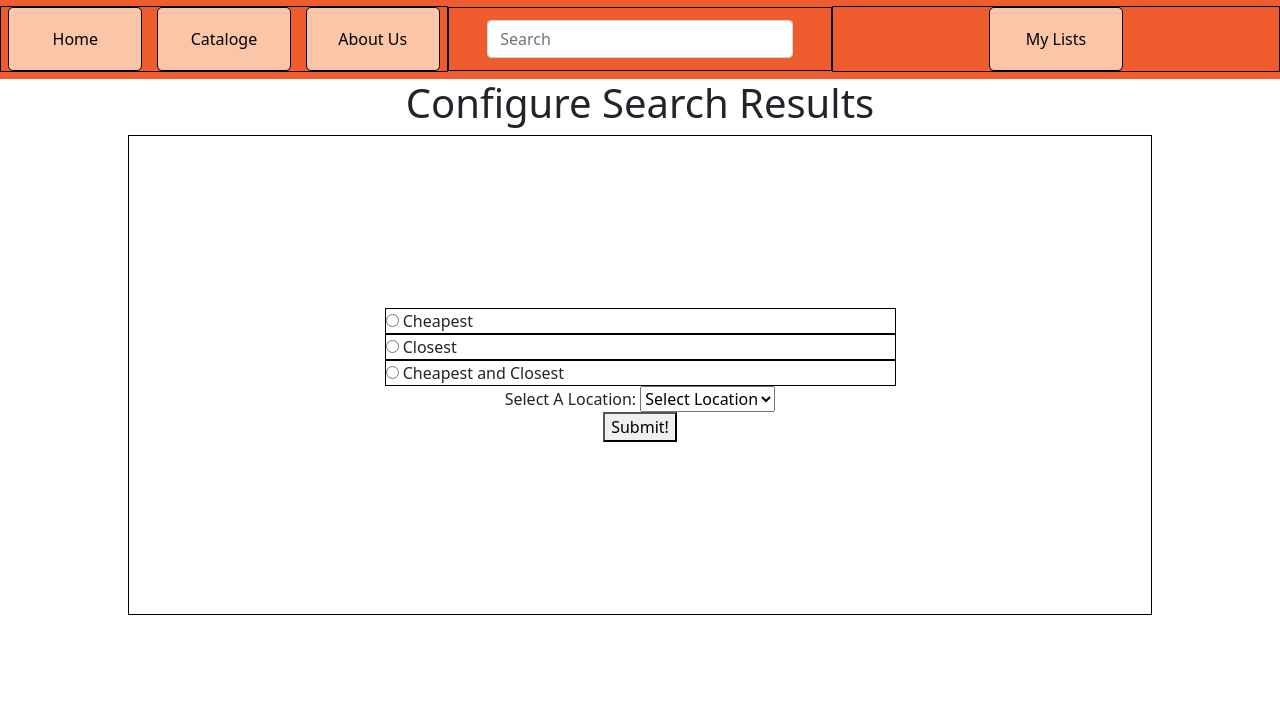
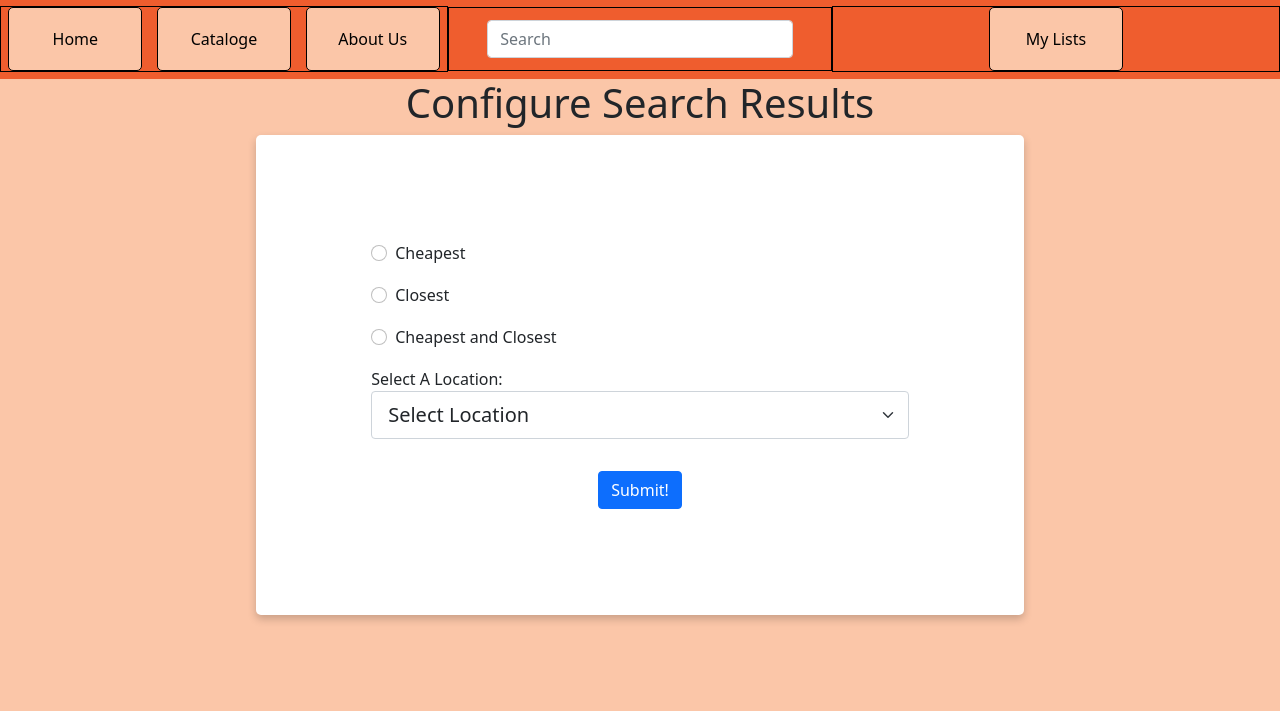
Before and after one commit to Zion-Haye/Matrix-SmartShopper, a Django app: page /ConfigureResults/ in a window 1280 px wide. Shown: the part 81-800 px from the top of the page. Run offline with Django 3.2, Linux system fonts and the light colour scheme; the visitor is signed in with stand-in values (Sample User, id 1); data that the repository does not hold is empty.

Commit message:
Front End: v2

```diff
--- a/smartshopperapp/static/stylesheets/configureresultsstyle.css
+++ b/smartshopperapp/static/stylesheets/configureresultsstyle.css
@@ -6,10 +6,14 @@
     flex-direction: column;
     justify-content: center;
     align-items: center;
+
+    padding-bottom: 6vh;
+
+    background-color: #fbc6a8;
 }
 
 #configure-results-form{
-    width:80%;
+    width:60%;
     height:60vh;
 
     display: flex;
@@ -17,85 +21,38 @@
     justify-content: center;
     align-items:center;
 
-    border:0.5px solid black;
 
+    box-shadow: 0 4px 8px 0 rgba(0,0,0,0.2);
+    transition: 0.3s;
 
+    border-radius: 5px;
+
+    background-color: white;
 }
 
-#radio-group-container{
-    width:50%;
-    height: auto;
+#configure-results-form:hover{
+  box-shadow: 0 8px 16px 0 rgba(0,0,0,0.2);
 }
 
 .radio-item{
-    width:100%;
+    width:70%;
     height:auto;
 
-    border:0.5px solid black;
+    padding-bottom: 2vh;
+
+
 }
 
 #button-container{
     display: flex;
     justify-content: center;
     align-items: center;
+    padding-top: 2vh;
 }
 
-* Dropdown Button */
-.dropbtn {
-  background-color: #04AA6D;
-  color: white;
-  padding: 16px;
-  font-size: 16px;
-  border: none;
-  cursor: pointer;
+#location-selection-box{
+  width:70%;
+  height:auto;
+
+
 }
-
-/* Dropdown button on hover & focus */
-.dropbtn:hover, .dropbtn:focus {
-  background-color: #3e8e41;
-}
-
-/* The search field */
-#myInput {
-  box-sizing: border-box;
-  background-image: url('searchicon.png');
-  background-position: 14px 12px;
-  background-repeat: no-repeat;
-  font-size: 16px;
-  padding: 14px 20px 12px 45px;
-  border: none;
-  border-bottom: 1px solid #ddd;
-}
-
-/* The search field when it gets focus/clicked on */
-#myInput:focus {outline: 3px solid #ddd;}
-
-/* The container <div> - needed to position the dropdown content */
-.dropdown {
-  position: relative;
-  display: inline-block;
-}
-
-/* Dropdown Content (Hidden by Default) */
-.dropdown-content {
-  display: none;
-  position: absolute;
-  background-color: #f6f6f6;
-  min-width: 230px;
-  border: 1px solid #ddd;
-  z-index: 1;
-}
-
-/* Links inside the dropdown */
-.dropdown-content a {
-  color: black;
-  padding: 12px 16px;
-  text-decoration: none;
-  display: block;
-}
-
-/* Change color of dropdown links on hover */
-.dropdown-content a:hover {background-color: #f1f1f1}
-
-/* Show the dropdown menu (use JS to add this class to the .dropdown-content container when the user clicks on the dropdown button) */
-.show {display:block;}
--- a/smartshopperapp/templates/basetemplate1.html
+++ b/smartshopperapp/templates/basetemplate1.html
@@ -7,7 +7,7 @@
 
     <link href="https://cdn.jsdelivr.net/npm/bootstrap@5.1.3/dist/css/bootstrap.min.css" rel="stylesheet" integrity="sha384-1BmE4kWBq78iYhFldvKuhfTAU6auU8tT94WrHftjDbrCEXSU1oBoqyl2QvZ6jIW3" crossorigin="anonymous">
     <link href="https://cdn.jsdelivr.net/npm/bootstrap@5.0.2/dist/css/bootstrap.min.css" rel="stylesheet" integrity="sha384-EVSTQN3/azprG1Anm3QDgpJLIm9Nao0Yz1ztcQTwFspd3yD65VohhpuuCOmLASjC" crossorigin="anonymous">
-
+    <link href="https://fonts.googleapis.com/icon?family=Material+Icons" rel="stylesheet">
     {% load static %}
     <link rel="stylesheet" type="text/css" href="{% static 'stylesheets\headerandnavstyle.css' %}?{% now "U" %}">
 
--- a/smartshopperapp/templates/configureresults.html
+++ b/smartshopperapp/templates/configureresults.html
@@ -14,28 +14,26 @@
 
         <form id="configure-results-form" action="/ConfigureResults/" method="POST">
             {% csrf_token %}
-            <div id="radio-group-container">
 
-                <div class="radio-item">
-                    <input type="radio" id="cheapest-option" name="priority" value="Cheapest" required>
+                <div class="form-check radio-item">
+                    <input class="form-check-input" type="radio" id="cheapest-option" name="priority" value="Cheapest" required>
                     <label for="cheapest-option">Cheapest</label>
                 </div>
-
-                <div class="radio-item">
-                    <input type="radio" id="closest-option" name="priority" value="Closest">
+                <div class="form-check check radio-item">
+                    <input class="form-check-input" type="radio" id="closest-option" name="priority" value="Closest">
                     <label for="closest-option">Closest</label>
                 </div>
-
-                <div class="radio-item">
-                    <input type="radio" id="cheapest-closest-option" name="priority" value="Cheapest and Closest">
+                <div class="form-check check radio-item">
+                    <input class="form-check-input" type="radio" id="cheapest-closest-option" name="priority" value="Cheapest and Closest">
                     <label for="cheapest-closest-option">Cheapest and Closest</label>
                 </div>
-            </div>
+
+
 
             <div id="location-selection-box">
                 <label for="locations">Select A Location:</label>
 
-                <select name="location" id="locations" required>
+                <select name="location" id="locations" class="form-select form-select-lg mb-3" required>
                     <option value="">Select Location</option>
                     {% if cities != None %}
                         {% for city in cities %}
@@ -46,7 +44,7 @@
             </div>
 
             <div id="button-container">
-                <button type="submit">Submit!</button>
+                <button type="submit" class="btn btn-primary">Submit!</button>
             </div>
         </form>
 
--- a/smartshopperapp/templates/createlist.html
+++ b/smartshopperapp/templates/createlist.html
@@ -42,9 +42,9 @@
                 </div> -->
 
                 <div id="create-list-button-container">
-                    <button type="submit">Save and Continue</button>
+                    <button type="submit" class="btn btn-primary">Save and Continue</button>
 
-                    <button onclick="window.location.href='/'"> Go Back </button>
+                    <button onclick="window.location.href='/'" class="btn btn-primary"> Go Back </button>
                 </div>
 
             </form>
```
Also changed, not shown: smartshopperapp/databaseprocessors/listitemprocessor.py (+6 -2 lines), smartshopperapp/static/stylesheets/changepasswordmodal.css (+16 -5 lines), smartshopperapp/static/stylesheets/createliststyle.css (+20 -8 lines), smartshopperapp/static/stylesheets/displaylistsstyle.css (+10 -1 lines), smartshopperapp/static/stylesheets/editlistmodal.css (+13 -22 lines), smartshopperapp/static/stylesheets/editusermodal.css (+17 -8 lines), smartshopperapp/templates/accounts.html (+28 -28 lines), smartshopperapp/templates/displaylists.html (+29 -26 lines).
